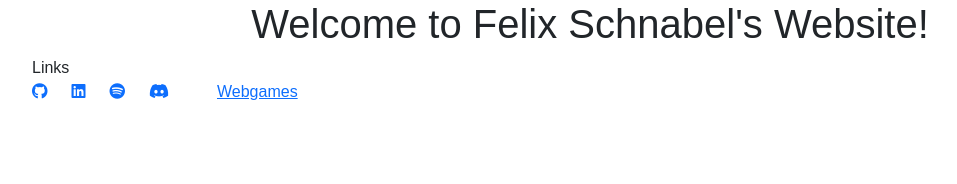
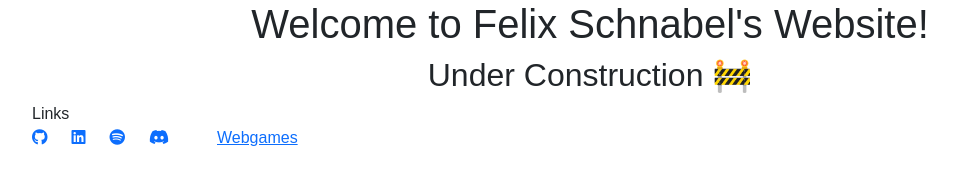
Before and after one commit to Shadow-Devil/portfolio, a plain HTML site: page index.html in a window 1280 px wide. Shown: the whole page, without its empty margins (50-1007 px from the left). Drawn offline with nearby package versions, Linux system fonts and the light colour scheme; some icons are missing.

Commit message:
Add under construction note

```diff
--- a/index.html
+++ b/index.html
@@ -21,6 +21,7 @@
     <h1 class="text-center">
       Welcome to Felix Schnabel's Website!
     </h1>
+    <h2 class="text-center">Under Construction 🚧</h2>
     <div class="row">
       <div>Links</div>
     </div>
```
